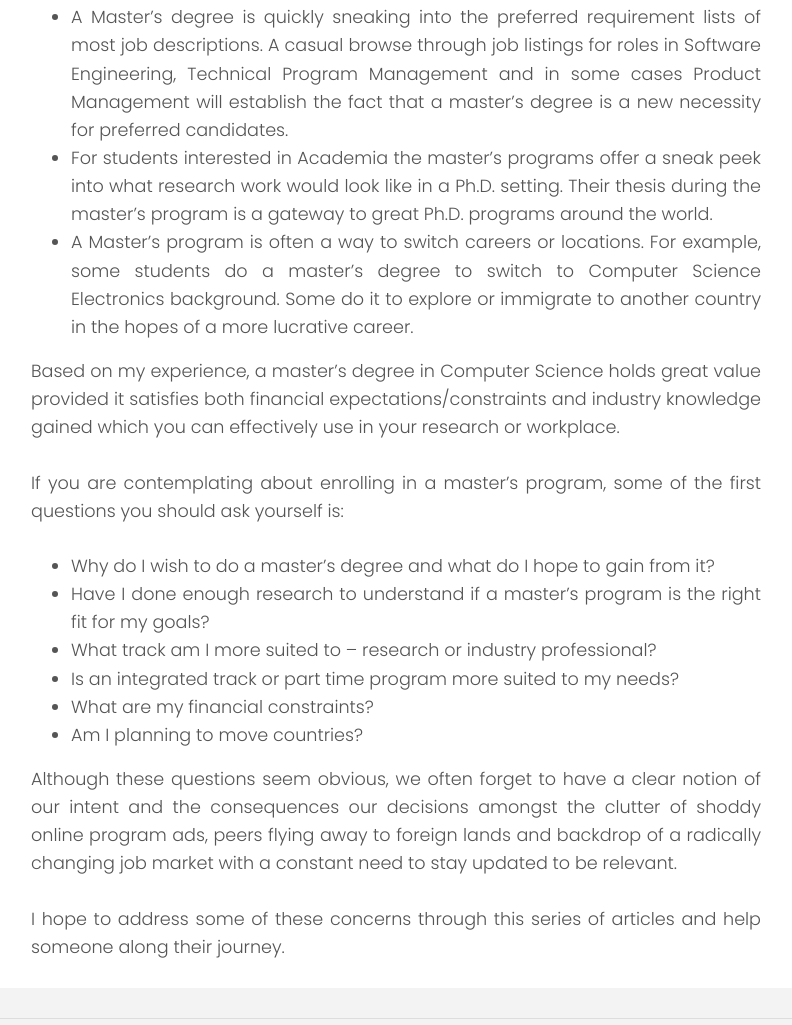
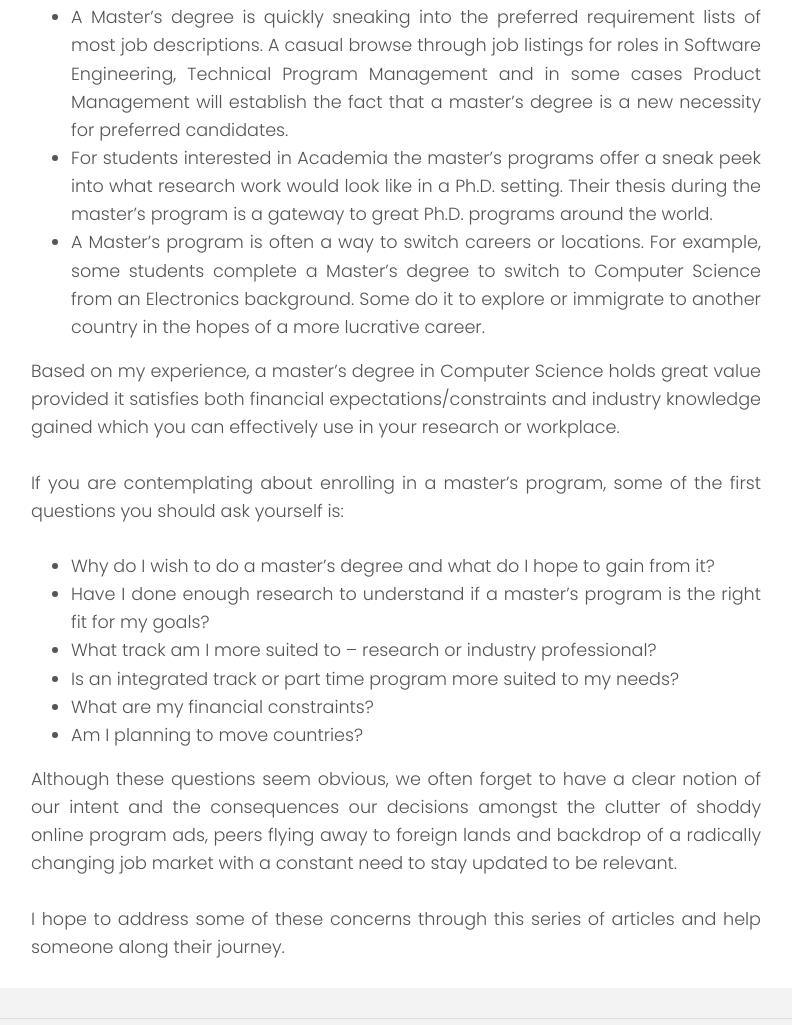
Before and after one commit to trigun-monk/career_cabbage, a plain HTML site: page blog/master_series/master_series.html in a window 1280 px wide. Shown: the part 2000-3025 px from the top of the page, without its empty margins (244-1036 px from the left). Drawn offline with Linux system fonts and the light colour scheme.

Commit message:
editing grammar

```diff
--- a/blog/master_series/master_series.html
+++ b/blog/master_series/master_series.html
@@ -3,6 +3,8 @@
 
 <head>
   <script async src="https://www.googletagmanager.com/gtag/js?id=UA-163444192-1"></script>
+  <script data-ad-client="ca-pub-7549301658609643" async src="https://pagead2.googlesyndication.com/pagead/js/adsbygoogle.js"></script>
+
 
   <meta charset="utf-8">
   <meta content="width=device-width, initial-scale=1.0" name="viewport">
@@ -252,7 +254,7 @@
               <ul>
                 <li>A Master’s degree is quickly sneaking into the preferred requirement lists of most job descriptions. A casual browse through job listings for roles in Software Engineering, Technical Program Management and in some cases Product Management will establish the fact that a master’s degree is a new necessity for preferred candidates. </li>
                 <li>For students interested in Academia the master’s programs offer a sneak peek into what research work would look like in a Ph.D. setting. Their thesis during the master’s program is a gateway to great Ph.D. programs around the world.</li>
-                <li>A Master’s program is often a way to switch careers or locations. For example, some students do a master’s degree to switch to Computer Science Electronics background.  Some do it to explore or immigrate to another country in the hopes of a more lucrative career. </li>
+                <li>A Master’s program is often a way to switch careers or locations. For example, some students complete a Master’s degree to switch to Computer Science from an Electronics background.  Some do it to explore or immigrate to another country in the hopes of a more lucrative career. </li>
               </ul>
               <p>
                 Based on my experience, a master’s degree in Computer Science holds great value provided it satisfies both financial expectations/constraints and industry knowledge gained which you can effectively use in your research or workplace.
```
